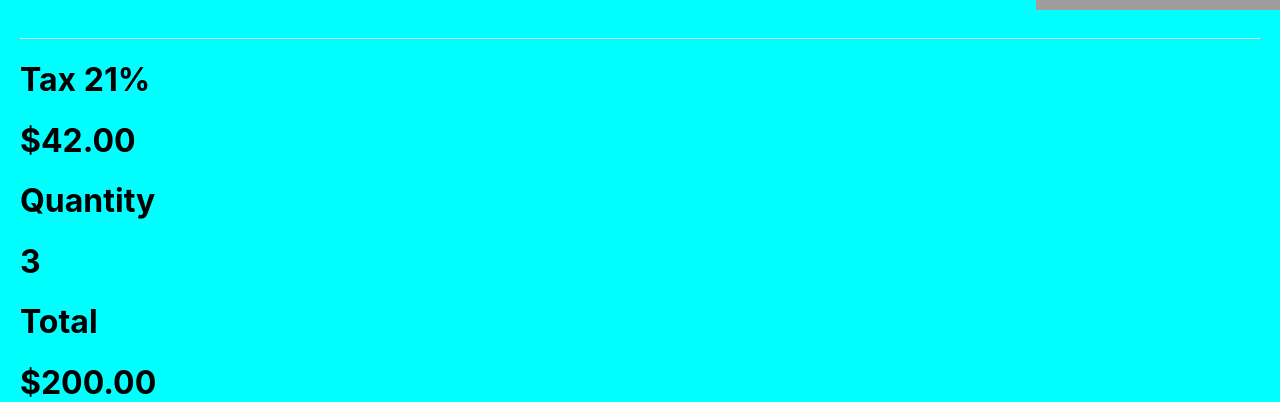
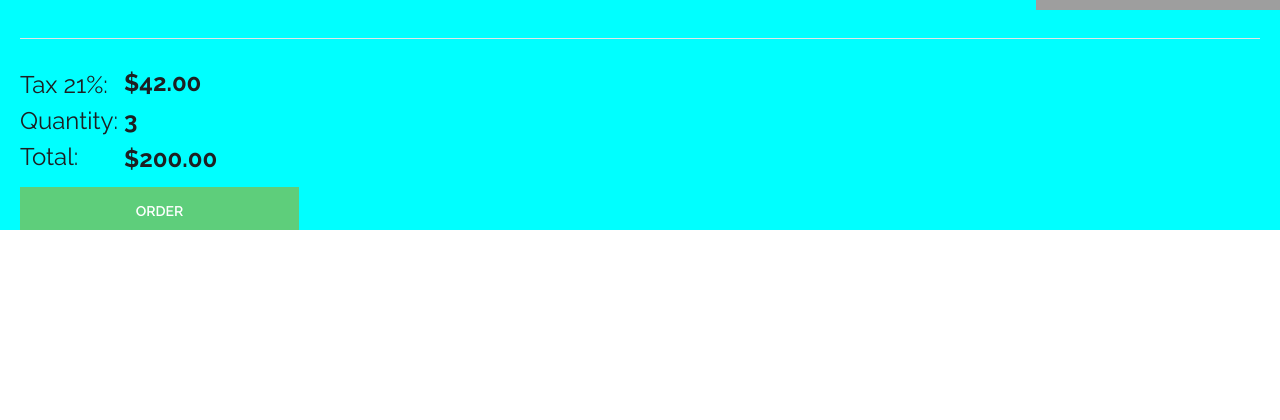
Before and after one commit to Zaryl-Zh/clothing-shop, a React (Create React App) app: page / in a window 1280 px wide. Shown: the part 886-1306 px from the top of the page. After the commit the page ends 1116 px from the top, so only its background shows below. Built offline with nearby package versions, Linux system fonts and the light colour scheme; grey boxes are pictures that could not be loaded.

Commit message:
layout of cart is done

```diff
--- a/src/components/Cart.js
+++ b/src/components/Cart.js
@@ -1,6 +1,8 @@
 import React, { Component } from 'react';
 import classes from './Cart.module.css';
 import Item from '../assets/Product D.svg';
+import LeftSlider from '../assets/left slider.svg';
+import RightSlider from '../assets/right slider.svg';
 
 export default class Cart extends Component {
   render = () => (
@@ -44,7 +46,11 @@ export default class Cart extends Component {
                 </div>
               </div>
               <div className={classes.itemImg}>
-                <img src={Item} alt="" />
+                <img src={Item} alt="item" />
+                <div className={classes.sliders}>
+                  <img src={LeftSlider} alt="slider" />
+                  <img src={RightSlider} alt="slider" />
+                </div>
               </div>
             </div>
           </div>
@@ -84,26 +90,31 @@ export default class Cart extends Component {
                 </div>
               </div>
               <div className={classes.itemImg}>
-                <img src={Item} alt="" />
+                <img src={Item} alt="item" />
+                <div className={classes.sliders}>
+                  <img src={LeftSlider} alt="slider" />
+                  <img src={RightSlider} alt="slider" />
+                </div>
               </div>
             </div>
           </div>
         </div>
       </div>
       <div className={classes.line} />
-      <div>
-        <div>
-          <h1>Tax 21%</h1>
-          <h1>$42.00</h1>
+      <div className={classes.purchaseInfo}>
+        <div className={classes.block}>
+          <div className={classes.prop}>
+            <h1 className={classes.prop}>Tax 21%:</h1>
+            <h1 className={classes.prop}>Quantity:</h1>
+            <h1 className={classes.prop}>Total:</h1>
+          </div>
+          <div className={classes.value}>
+            <h1 className={classes.value}>$42.00</h1>
+            <h1 className={classes.value}>3</h1>
+            <h1 className={classes.value}>$200.00</h1>
+          </div>
         </div>
-        <div>
-          <h1>Quantity</h1>
-          <h1>3</h1>
-        </div>
-        <div>
-          <h1>Total</h1>
-          <h1>$200.00</h1>
-        </div>
+        <button>order</button>
       </div>
     </div>
   );
--- a/src/components/Cart.module.css
+++ b/src/components/Cart.module.css
@@ -151,3 +151,75 @@
     background-color: #FFFFFF;
     cursor: pointer;
 }
+
+.purchaseInfo {
+    width: 279px;
+    height: 159px;
+    font-family: 'Raleway';
+    font-style: normal;
+    color: #1D1F22;
+    margin-top: 32px;
+}
+
+.block{
+    display: flex;
+    height: 100px;
+
+
+}
+.prop{
+    font-weight: 400;
+    font-size: 24px;
+    line-height: 28px;
+    display: flex;
+    flex-direction: column;
+    justify-content: space-between;
+    margin: 0;
+}
+
+
+.value{
+    font-weight: 700;
+    font-size: 24px;
+    line-height: 24px;
+    width: 94px;
+    margin: 0;
+    margin-left: 3px;
+    display: flex;
+    flex-direction: column;
+    justify-content: space-between;
+
+}
+.purchaseInfo button{
+    background: #5ECE7B;
+    padding: 16px 32px;
+    width: 279px;
+    height: 43px;
+    border: none;
+    color: #FFFFFF;
+    font-weight: 600;
+    font-size: 14px;
+    line-height: 17px;
+    text-transform: uppercase;
+    font-family: 'Raleway';
+    font-style: normal;
+    margin-top: 16px;
+    cursor: pointer;
+
+}
+
+.itemImg{
+    position: relative;
+
+
+}
+.sliders{
+    width: 56px;
+    height: 24px;
+    display: flex;
+    justify-content: space-between;
+    position: absolute;
+    right: 16px;
+    bottom: 16px;
+    cursor: pointer;
+  }
```
Also changed, not shown: src/App.js (line endings or trailing spaces), src/assets/left slider.svg (added), src/assets/right slider.svg (added), src/components/Item.module.css (line endings or trailing spaces).
